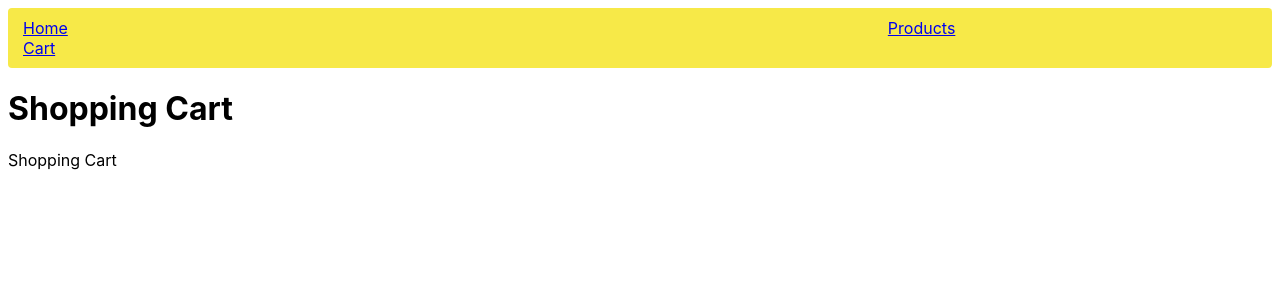
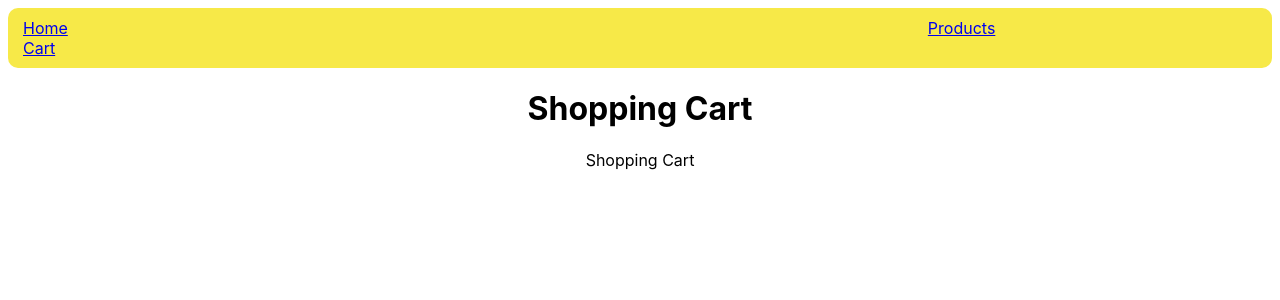
Before and after one commit to Jul12345678/next.js-ecommerce-store, a Next.js app: page /about in a window 1280 px wide. Shown: the top 300 px of the page. Built offline with nearby package versions, Linux system fonts and the light colour scheme.

Commit message:
Cleaning pages

```diff
--- a/components/Header.js
+++ b/components/Header.js
@@ -4,11 +4,13 @@
 const headerStyles = css`
   background-color: #f7e948;
   padding: 10px 15px;
-  border-radius: 4px;
+  border-radius: 10px;
   margin: 8px 8px 20px;
 
   a + a {
-    margin-left: 820px;
+    margin-left: 860px;
+    position: relative;
+    margin-right: -70px;
   }
 `;
 export default function Header() {
--- a/pages/about.js
+++ b/pages/about.js
@@ -1,6 +1,12 @@
+import { css } from '@emotion/react';
 import Head from 'next/head';
 import Layout from '../components/Layout';
 
+const shoppingCartStyle = css`
+  margin: auto;
+  text-align: center;
+  position: relative;
+`;
 export default function About() {
   return (
     <Layout>
@@ -8,9 +14,10 @@
         <title>Create Next App</title>
         <meta name="description" content="Generated by create next app" />
       </Head>
-
-      <h1>Shopping Cart</h1>
-      <p>Shopping Cart</p>
+      <div css={shoppingCartStyle}>
+        <h1>Shopping Cart</h1>
+        <p>Shopping Cart</p>
+      </div>
     </Layout>
   );
 }
--- a/pages/products/[productId].js
+++ b/pages/products/[productId].js
@@ -44,7 +44,7 @@
             height={props.product.height}
           />
         </div>
-        <div>Id: {props.product.id}</div>
+        {/* <div>Id: {props.product.id}</div> */}
         <div>Name: {props.product.name}</div>
         <div>Type: {props.product.type}</div>
       </section>
```
Also changed, not shown: pages/index.js (+10 -3 lines), pages/products.js (+4 -5 lines).
